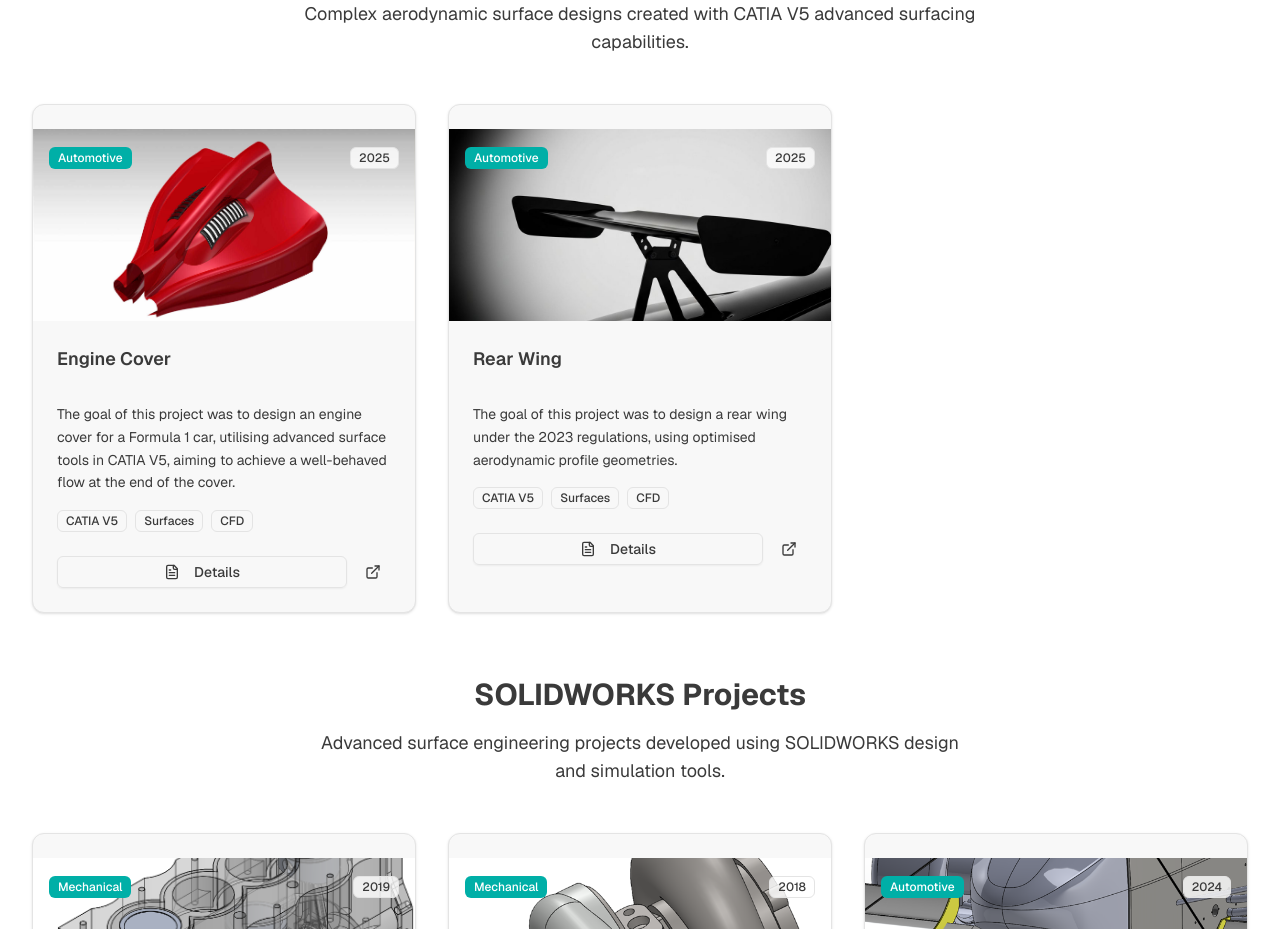
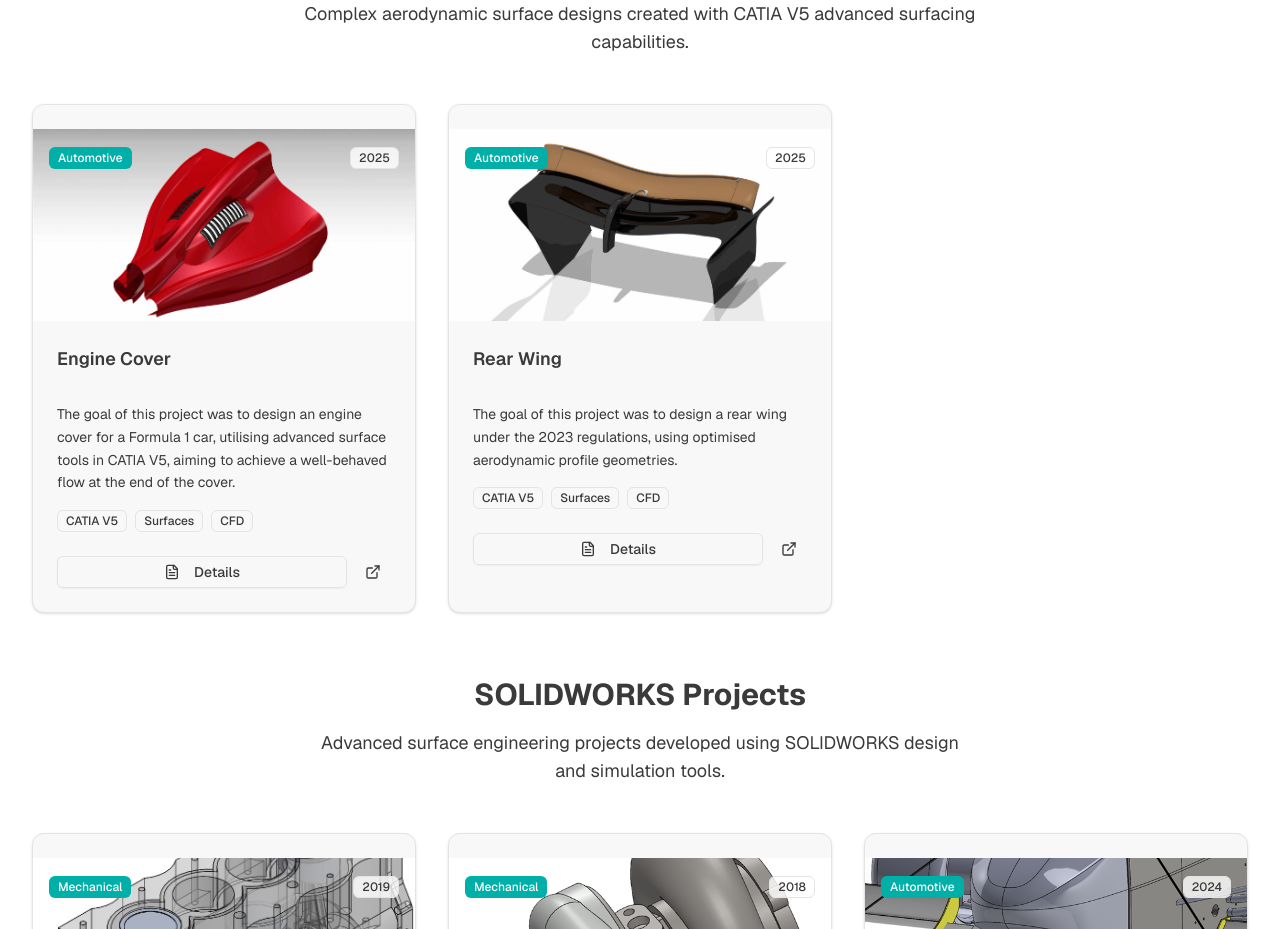
Before and after one commit to crisandres5/Engine-Cover, a Next.js app: page / in a window 1280 px wide. Shown: the part 1960-2889 px from the top of the page. Built offline with nearby package versions, Linux system fonts and the light colour scheme.

Commit message:
feat: update Rear Wing project image with new render
Replace old image with professional 3D render of Formula 1 rear wing.

Co-authored-by: null <241841884+crisandres5@users.noreply.github.com>

```diff
--- a/components/portfolio.tsx
+++ b/components/portfolio.tsx
@@ -67,7 +67,7 @@ export function Portfolio() {
       description:
         "The goal of this project was to design a rear wing under the 2023 regulations, using optimised aerodynamic profile geometries.",
       technologies: ["CATIA V5", "Surfaces", "CFD"],
-      image: "/rear-wing-iso.jpg",
+      image: "/rear-wing.jpg",
       category: "Automotive",
       year: "2025",
       videoUrl: "/rear-wing-video.mp4",
```
Also changed, not shown: public/rear-wing.jpg (added).
